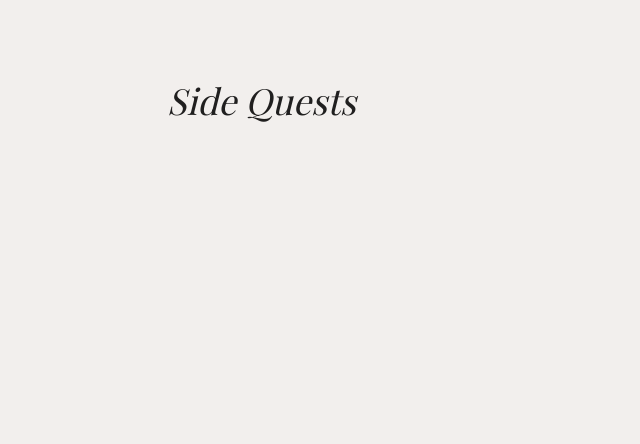
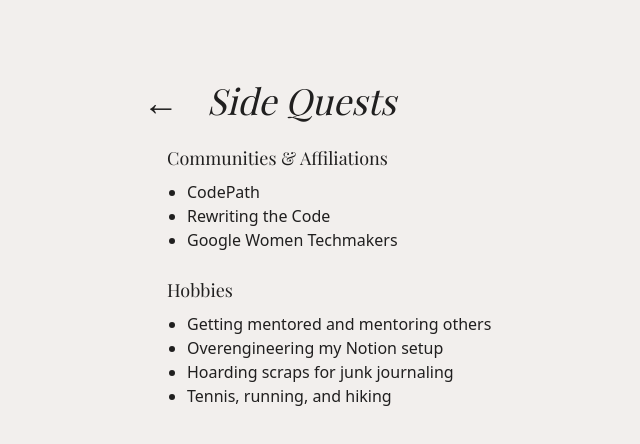
Before and after one commit to syl15/personal-website, a Next.js app: page /side-quests in a window 1280 px wide. Shown: the top 444 px of the page, without its empty margins (89-729 px from the left). Built offline with nearby package versions, Linux system fonts and the light colour scheme; a web font is replaced by a local one.

Commit message:
temp remove side quests nav

```diff
--- a/src/app/page.tsx
+++ b/src/app/page.tsx
@@ -19,8 +19,8 @@ export default function Home() {
             <Link title="View my professional experiences" className="link-underline" href={'/experience'}> Experience </Link>
             <span>/</span>
             <Link title="View my personal projects" className="link-underline" href={'/projects'}> Projects </Link>
-            <span>/</span>
-            <Link title="View my side quests and personal adventures" className="link-underline" href={'/side-quests'}> Side quests </Link>
+            {/* <span>/</span>
+            <Link title="View my side quests and personal adventures" className="link-underline" href={'/side-quests'}> Side quests </Link> */}
           </nav>
 
         </div>
--- a/src/app/side-quests/page.tsx
+++ b/src/app/side-quests/page.tsx
@@ -1,9 +1,35 @@
-import Layout from '../../components/Layout';
+import Layout from '@/components/Layout';
+import BackButton from '@/components/BackButton'
 
 export default function SideQuests() {
     return (
         <Layout>
-            <h1 className="text-4xl italic font-playfair"> Side Quests </h1>
+            <div className="flex flex-col lg:flex-row lg:items-center gap-6 lg:gap-3 lg:pl-10 relative">
+                <div className="lg:absolute lg:-left-6">
+                    <BackButton />
+                </div>
+                <h1 className="text-4xl italic font-playfair">Side Quests</h1>
+            </div>
+
+            <section className="space-y-2">
+                <div className="text-lg font-playfair"> Communities & Affiliations </div>
+                <ul className="list-disc pl-5">
+                    <li>CodePath</li>
+                    <li>Rewriting the Code</li>
+                    <li>Google Women Techmakers</li>
+                </ul>
+            </section>
+
+            <section className="space-y-2">
+                <div className="text-lg font-playfair"> Hobbies </div>
+                <ul className="list-disc pl-5">
+                    <li>Getting mentored and mentoring others</li>
+                    <li>Overengineering my Notion setup</li>
+                    <li>Hoarding scraps for junk journaling</li>
+                    <li>Tennis, running, and hiking</li>
+                </ul>
+            </section>
+
         </Layout>
     );
 }
```
Also changed, not shown: 1 other file (tests, documents, lock files or other folders).
